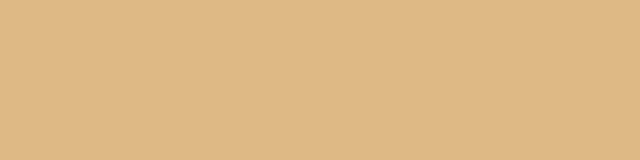
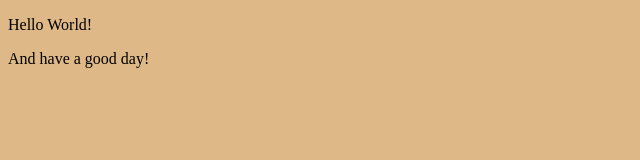
Before and after one commit to ZumTheZazaKing/hello-world, a plain HTML site: page index.html in a window 1280 px wide. Shown: the whole page, without its empty margins (0-640 px from the left). Drawn offline with Linux system fonts and the light colour scheme.

Commit message:
Added extra text

```diff
--- a/index.html
+++ b/index.html
@@ -9,5 +9,8 @@
 </head>
 <body>
 
+    <p>Hello World!</p>
+    <p>And have a good day!</p>
+
 </body>
 </html>
```
Also changed, not shown: 1 other file.
